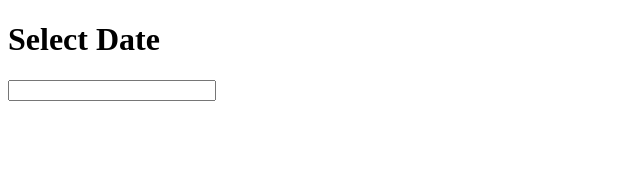
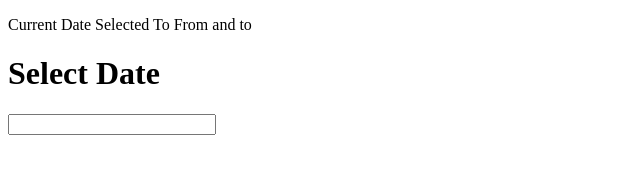
Before and after one commit to Rajvickram/Example-Sums-Vikram, a plain HTML site: page Example-Sums-Vikram/CurrentDate.html in a window 1280 px wide. Shown: the whole page, without its empty margins (0-640 px from the left). Drawn offline with nearby package versions, Linux system fonts and the light colour scheme.

Commit message:
Added in Example-Sums-Vikram in CurrentDate.html

```diff
--- a/Example-Sums-Vikram/CurrentDate.html
+++ b/Example-Sums-Vikram/CurrentDate.html
@@ -15,6 +15,7 @@
     </style>
   </head>
   <body>
+    <p>Current Date Selected To From and to</p>
     <h1>Select Date</h1>
     <input type="text" id="datepicker" />
 
```
